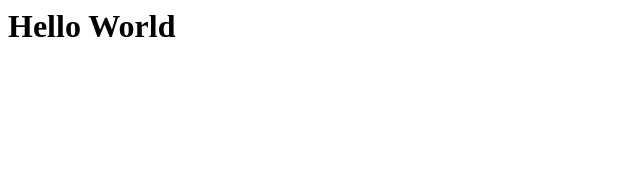
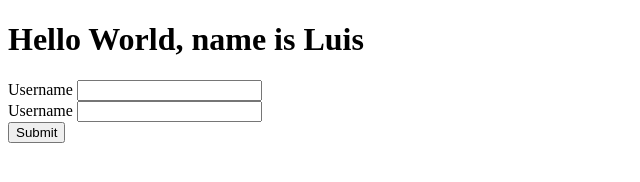
Before and after one commit to Lmedina10/hello-world, a plain HTML site: page index.html in a window 1280 px wide. Shown: the whole page, without its empty margins (0-640 px from the left). Drawn offline with Linux system fonts and the light colour scheme.

Commit message:
added the HTML element, label, br, input tags

```diff
--- a/index.html
+++ b/index.html
@@ -1 +1,21 @@
-<h1 name="Luis">Hello World</h1>
+<!DOCTYPE html>
+<html lang="en">
+<head>
+    <meta charset="UTF-8">
+    <meta http-equiv="X-UA-Compatible" content="IE=edge">
+    <meta name="viewport" content="width=device-width, initial-scale=1.0">
+    <title>Document</title>
+</head>
+<body>
+    <h1 name="Luis">Hello World, name is Luis</h1>
+    <form action="">
+        <label for="username">Username</label>
+        <input type="text" id="pass" name="password" minlength="5" maxlength="16" required>
+        <br>
+        <label for="pass">Username</label>
+        <Input type="text" id="pass" name="password" minilength="8" mmaxlength="16" required>
+        <br>
+        <input type="submit">
+    </form>
+</body>
+</html>
```
Also changed, not shown: style.css (added).
